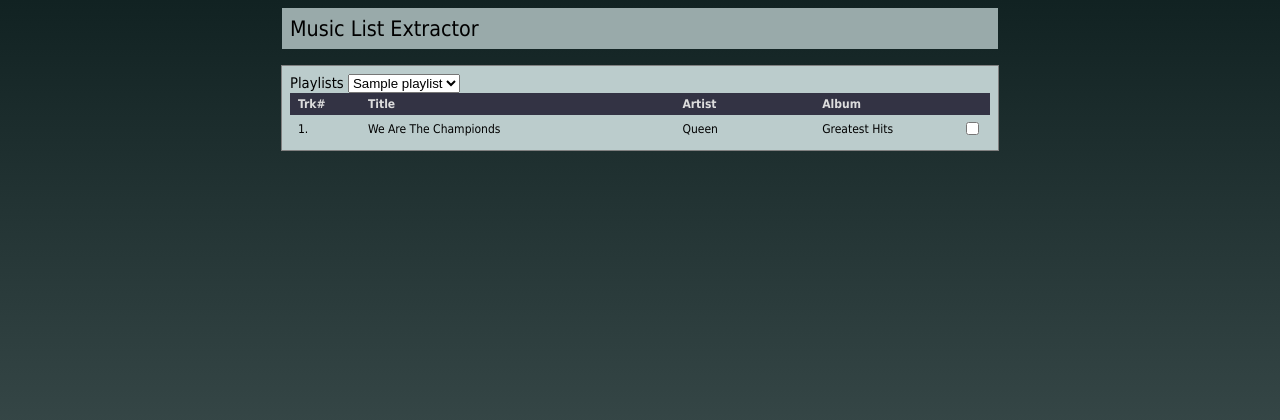
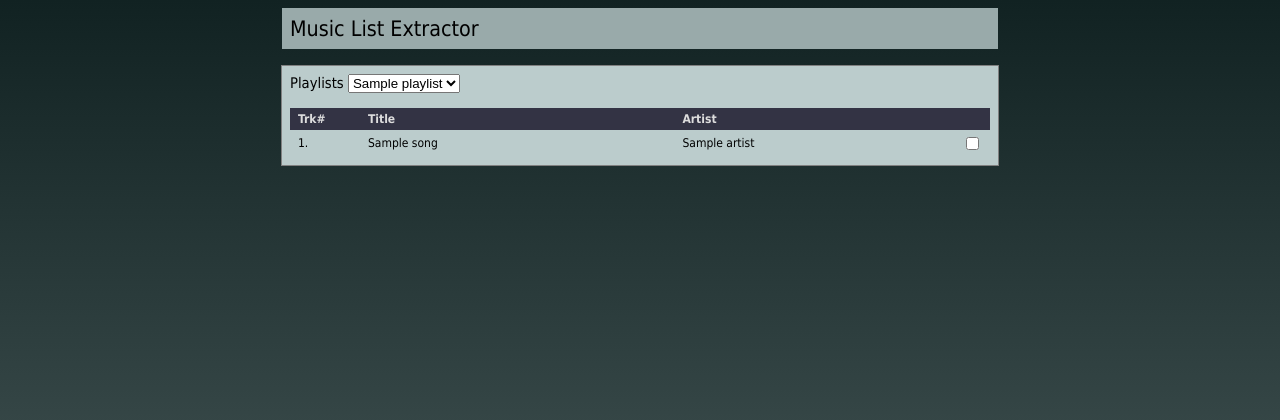
Before and after one commit to rstets/copy_loved_from_lastfm_to_exfm, a Django app: template webui/templates/extractor/playlists.html in a window 1280 px wide. Shown: the top 420 px of the page. Run offline with Django 3.2, Linux system fonts and the light colour scheme; the template is opened without the code that fills it: most values are stand-ins (such as "Sample title", 1, 10 or a date in 2020); some libraries are stand-ins or nearby versions.

Commit message:
added get_songs method for importer

```diff
--- a/webui/extractor/__init__.py
+++ b/webui/extractor/__init__.py
@@ -0,0 +1 @@
+from . import utils
--- a/webui/settings/base.py
+++ b/webui/settings/base.py
@@ -3,7 +3,7 @@
 import sys
 
 
-PROJECT_ROOT = os.path.join(os.path.dirname(__file__), '..')
+PROJECT_ROOT = os.path.join(os.path.dirname(__file__), '../')
 
 DEBUG = True
 TEMPLATE_DEBUG = DEBUG
--- a/webui/templates/extractor/playlists.html
+++ b/webui/templates/extractor/playlists.html
@@ -1,13 +1,14 @@
 {% extends 'index.html' %}
 
 {% block content %}
+<form onsubmit="return false">
 Playlists
 <select id="playlist">
     {% for id, name in playlists %}
     <option value="{{ id }}">{{ name }}</option>
     {% endfor %}
 </select>
-
+</form>
 {% include 'extractor/songs.html' %}
 
 {% endblock content %}
--- a/webui/templates/extractor/songs.html
+++ b/webui/templates/extractor/songs.html
@@ -3,14 +3,16 @@
         <th width="10%">Trk#</th>
         <th width="45%">Title</th>
         <th width="20%">Artist</th>
-        <th width="20%">Album</th>
+        <th width="20%"></th>
         <th width="5%"></th>
     </tr>
+    {% for song in songs %}
     <tr>
-        <td>1.</td>
-        <td>We Are The Championds</td>
-        <td>Queen</td>
-        <td>Greatest Hits</td>
-        <td><input type="checkbox" /></td>
+        <td>{{ forloop.counter }}.</td>
+        <td>{{ song.title }}</td>
+        <td>{{ song.artist }}</td>
+        <td></td>
+        <td><input type="checkbox" value="{{ song }}" /></td>
     </tr>
+    {% endfor %}
 </table>
```
Also changed, not shown: webui/extractor/utils.py (+22 -1 lines), webui/extractor/views.py (+6 -4 lines).
